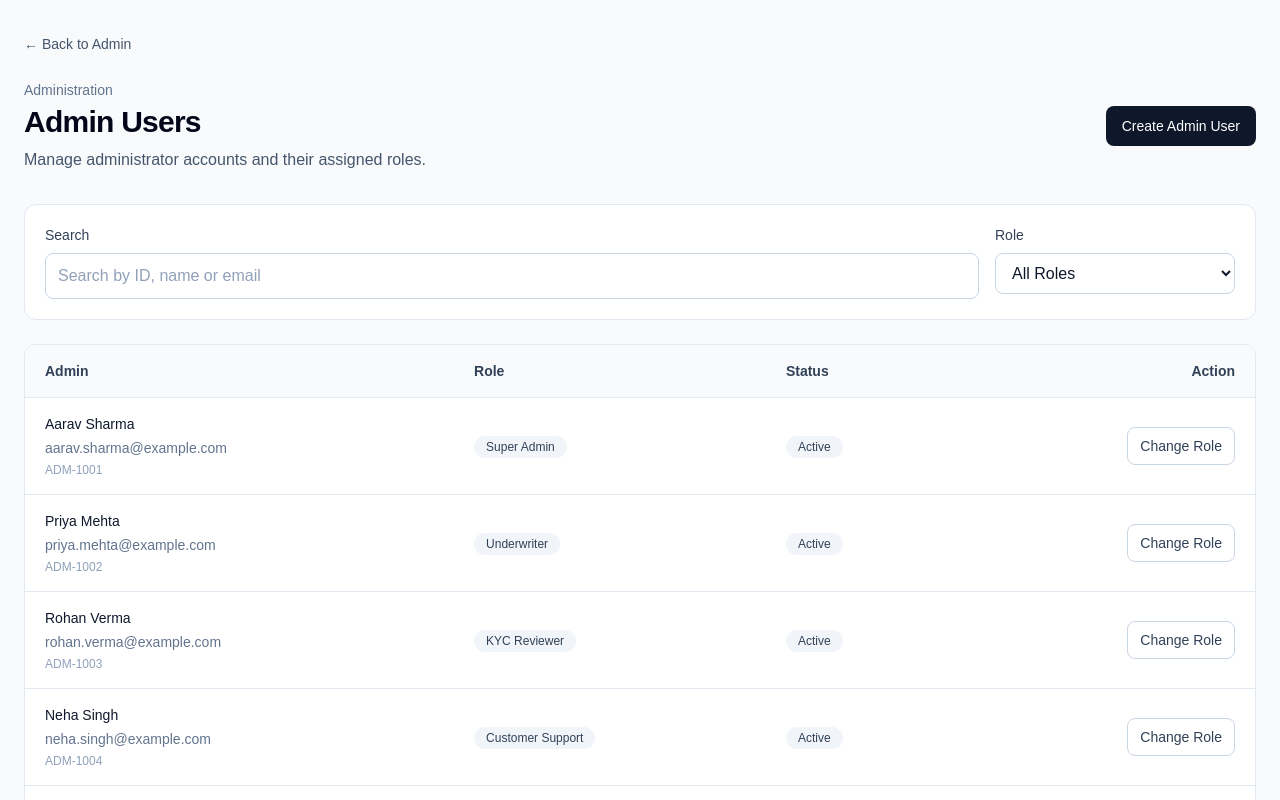
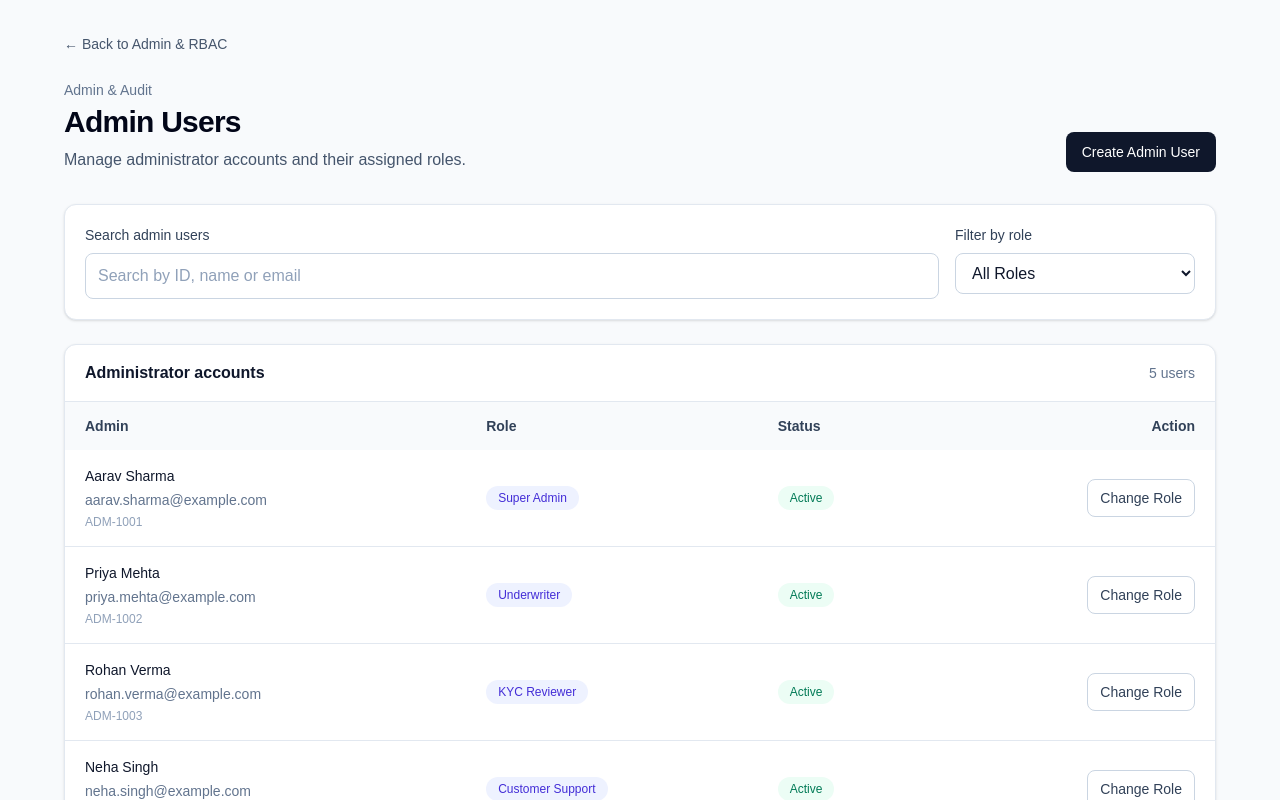
Before and after one commit to sangya03byte/inpockets-admin, a Next.js app: page /admin/users in a window 1280 px wide. Shown: the top 800 px of the page. Built offline with nearby package versions, Linux system fonts and the light colour scheme.

Commit message:
feat: improve admin users management UI

```diff
--- a/app/admin/users/page.tsx
+++ b/app/admin/users/page.tsx
@@ -5,181 +5,182 @@ import Link from "next/link";
 import { adminUsers, roles } from "../adminData";
 
 export default function AdminUsersPage() {
+  const [users, setUsers] = useState(adminUsers);
   const [search, setSearch] = useState("");
   const [roleFilter, setRoleFilter] = useState("ALL");
   const [showCreateModal, setShowCreateModal] = useState(false);
   const [selectedUserId, setSelectedUserId] = useState<string | null>(null);
+  const [selectedRole, setSelectedRole] = useState("");
   const [changeReason, setChangeReason] = useState("");
+  const [createName, setCreateName] = useState("");
+  const [createEmail, setCreateEmail] = useState("");
+  const [createRole, setCreateRole] = useState(roles[0]?.id ?? "");
+  const [formError, setFormError] = useState("");
 
   const filteredUsers = useMemo(() => {
     const query = search.trim().toLowerCase();
-
-    return adminUsers.filter((user) => {
+    return users.filter((user) => {
       const matchesSearch =
         !query ||
         user.id.toLowerCase().includes(query) ||
         user.name.toLowerCase().includes(query) ||
         user.email.toLowerCase().includes(query);
-
-      const matchesRole =
-        roleFilter === "ALL" || user.role === roleFilter;
-
+      const matchesRole = roleFilter === "ALL" || user.role === roleFilter;
       return matchesSearch && matchesRole;
     });
-  }, [search, roleFilter]);
+  }, [users, search, roleFilter]);
 
-  const selectedUser = adminUsers.find(
-    (user) => user.id === selectedUserId,
-  );
+  const selectedUser = users.find((user) => user.id === selectedUserId);
+
+  function openRoleModal(userId: string) {
+    const user = users.find((item) => item.id === userId);
+    if (!user) return;
+    setSelectedUserId(userId);
+    setSelectedRole(user.role);
+    setChangeReason("");
+    setFormError("");
+  }
 
   function closeRoleModal() {
     setSelectedUserId(null);
+    setSelectedRole("");
     setChangeReason("");
+    setFormError("");
+  }
+
+  function confirmRoleChange() {
+    if (!selectedUser || !selectedRole || !changeReason.trim()) {
+      setFormError("Select a role and provide a reason to continue.");
+      return;
+    }
+    setUsers((current) =>
+      current.map((user) =>
+        user.id === selectedUser.id ? { ...user, role: selectedRole } : user,
+      ),
+    );
+    closeRoleModal();
+  }
+
+  function closeCreateModal() {
+    setShowCreateModal(false);
+    setCreateName("");
+    setCreateEmail("");
+    setCreateRole(roles[0]?.id ?? "");
+    setFormError("");
+  }
+
+  function createAdminUser() {
+    const name = createName.trim();
+    const email = createEmail.trim();
+
+    if (!name || !email || !createRole) {
+      setFormError("Complete all fields before creating the admin user.");
+      return;
+    }
+    if (users.some((user) => user.email.toLowerCase() === email.toLowerCase())) {
+      setFormError("An admin user with this email already exists.");
+      return;
+    }
+
+    setUsers((current) => [
+      ...current,
+      {
+        id: `ADM-${Date.now()}`,
+        name,
+        email,
+        role: createRole,
+        status: "Active",
+      },
+    ]);
+    closeCreateModal();
   }
 
   return (
-    <main className="min-h-screen bg-slate-50 px-6 py-8 text-slate-950">
-      <div className="mx-auto max-w-7xl">
-        <Link
-          href="/admin"
-          className="text-sm font-medium text-slate-600 hover:text-slate-950"
-        >
-          ← Back to Admin
+    <main className="min-h-screen bg-slate-50 px-4 py-6 text-slate-950 sm:px-6 sm:py-8">
+      <div className="mx-auto max-w-6xl">
+        <Link href="/admin" className="text-sm font-medium text-slate-600 hover:text-slate-950">
+          ← Back to Admin &amp; RBAC
         </Link>
 
-        <div className="mt-6 flex flex-col gap-4 sm:flex-row sm:items-center sm:justify-between">
+        <header className="mt-6 flex flex-col gap-4 sm:flex-row sm:items-end sm:justify-between">
           <div>
-            <p className="text-sm font-medium text-slate-500">
-              Administration
-            </p>
-
-            <h1 className="mt-1 text-3xl font-semibold tracking-tight">
-              Admin Users
-            </h1>
-
-            <p className="mt-2 text-slate-600">
+            <p className="text-sm font-medium text-slate-500">Admin &amp; Audit</p>
+            <h1 className="mt-1 text-3xl font-semibold tracking-tight">Admin Users</h1>
+            <p className="mt-2 text-sm text-slate-600 sm:text-base">
               Manage administrator accounts and their assigned roles.
             </p>
           </div>
-
           <button
             type="button"
-            onClick={() => setShowCreateModal(true)}
+            onClick={() => { setFormError(""); setShowCreateModal(true); }}
             className="rounded-lg bg-slate-900 px-4 py-2.5 text-sm font-medium text-white hover:bg-slate-800"
           >
             Create Admin User
           </button>
-        </div>
+        </header>
 
-        <section className="mt-8 rounded-xl border border-slate-200 bg-white p-5">
-          <div className="grid gap-4 md:grid-cols-[1fr_240px]">
+        <section aria-label="Filter admin users" className="mt-8 rounded-xl border border-slate-200 bg-white p-4 shadow-sm sm:p-5">
+          <div className="grid gap-4 md:grid-cols-[minmax(0,1fr)_240px]">
             <div>
-              <label
-                htmlFor="user-search"
-                className="mb-2 block text-sm font-medium text-slate-700"
-              >
-                Search
-              </label>
-
+              <label htmlFor="user-search" className="mb-2 block text-sm font-medium text-slate-700">Search admin users</label>
               <input
                 id="user-search"
+                type="search"
                 value={search}
                 onChange={(event) => setSearch(event.target.value)}
                 placeholder="Search by ID, name or email"
-                className="w-full rounded-lg border border-slate-300 px-3 py-2.5 text-slate-900 outline-none placeholder:text-slate-400 focus:border-slate-500"
+                className="w-full rounded-lg border border-slate-300 px-3 py-2.5 text-slate-900 outline-none placeholder:text-slate-400 focus:border-slate-500 focus:ring-2 focus:ring-slate-200"
               />
             </div>
-
             <div>
-              <label
-                htmlFor="role-filter"
-                className="mb-2 block text-sm font-medium text-slate-700"
-              >
-                Role
-              </label>
-
+              <label htmlFor="role-filter" className="mb-2 block text-sm font-medium text-slate-700">Filter by role</label>
               <select
                 id="role-filter"
                 value={roleFilter}
                 onChange={(event) => setRoleFilter(event.target.value)}
-                className="w-full rounded-lg border border-slate-300 bg-white px-3 py-2.5 text-slate-900 outline-none focus:border-slate-500"
+                className="w-full rounded-lg border border-slate-300 bg-white px-3 py-2.5 text-slate-900 outline-none focus:border-slate-500 focus:ring-2 focus:ring-slate-200"
               >
                 <option value="ALL">All Roles</option>
-
-                {roles.map((role) => (
-                  <option key={role.id} value={role.id}>
-                    {role.name}
-                  </option>
-                ))}
+                {roles.map((role) => <option key={role.id} value={role.id}>{role.name}</option>)}
               </select>
             </div>
           </div>
         </section>
 
-        <section className="mt-6 overflow-hidden rounded-xl border border-slate-200 bg-white">
+        <section className="mt-6 overflow-hidden rounded-xl border border-slate-200 bg-white shadow-sm">
+          <div className="flex flex-col gap-1 border-b border-slate-200 px-5 py-4 sm:flex-row sm:items-center sm:justify-between">
+            <h2 className="font-semibold text-slate-900">Administrator accounts</h2>
+            <p className="text-sm text-slate-500">{filteredUsers.length} {filteredUsers.length === 1 ? "user" : "users"}</p>
+          </div>
           <div className="overflow-x-auto">
             <table className="min-w-full text-left text-sm">
-              <thead className="border-b border-slate-200 bg-slate-50">
+              <thead className="bg-slate-50">
                 <tr>
-                  <th className="px-5 py-4 font-semibold text-slate-700">
-                    Admin
-                  </th>
-                  <th className="px-5 py-4 font-semibold text-slate-700">
-                    Role
-                  </th>
-                  <th className="px-5 py-4 font-semibold text-slate-700">
-                    Status
-                  </th>
-                  <th className="px-5 py-4 text-right font-semibold text-slate-700">
-                    Action
-                  </th>
+                  <th scope="col" className="px-5 py-3.5 font-semibold text-slate-700">Admin</th>
+                  <th scope="col" className="px-5 py-3.5 font-semibold text-slate-700">Role</th>
+                  <th scope="col" className="px-5 py-3.5 font-semibold text-slate-700">Status</th>
+                  <th scope="col" className="px-5 py-3.5 text-right font-semibold text-slate-700">Action</th>
                 </tr>
               </thead>
-
               <tbody className="divide-y divide-slate-200">
                 {filteredUsers.map((user) => {
                   const role = roles.find((item) => item.id === user.role);
-
+                  const isActive = user.status === "Active";
                   return (
-                    <tr key={user.id}>
+                    <tr key={user.id} className="hover:bg-slate-50/70">
                       <td className="px-5 py-4">
-                        <p className="font-medium text-slate-900">
-                          {user.name}
-                        </p>
-
-                        <p className="mt-1 text-slate-500">
-                          {user.email}
-                        </p>
-
-                        <p className="mt-1 text-xs text-slate-400">
-                          {user.id}
-                        </p>
+                        <p className="font-medium text-slate-900">{user.name}</p>
+                        <p className="mt-1 text-slate-500">{user.email}</p>
+                        <p className="mt-1 text-xs text-slate-400">{user.id}</p>
                       </td>
-
-                      <td className="px-5 py-4">
-                        <span className="rounded-full bg-slate-100 px-3 py-1 text-xs font-medium text-slate-700">
-                          {role?.name ?? user.role}
-                        </span>
+                      <td className="whitespace-nowrap px-5 py-4">
+                        <span className="inline-flex rounded-full bg-indigo-50 px-3 py-1 text-xs font-medium text-indigo-700">{role?.name ?? user.role}</span>
                       </td>
-
-                      <td className="px-5 py-4">
-                        <span
-                          className={
-                            user.status === "Active"
-                              ? "rounded-full bg-slate-100 px-3 py-1 text-xs font-medium text-slate-700"
-                              : "rounded-full bg-slate-200 px-3 py-1 text-xs font-medium text-slate-500"
-                          }
-                        >
-                          {user.status}
-                        </span>
+                      <td className="whitespace-nowrap px-5 py-4">
+                        <span className={isActive ? "inline-flex rounded-full bg-emerald-50 px-3 py-1 text-xs font-medium text-emerald-700" : "inline-flex rounded-full bg-slate-100 px-3 py-1 text-xs font-medium text-slate-600"}>{user.status}</span>
                       </td>
-
-                      <td className="px-5 py-4 text-right">
-                        <button
-                          type="button"
-                          onClick={() => setSelectedUserId(user.id)}
-                          className="rounded-lg border border-slate-300 px-3 py-2 text-sm font-medium text-slate-700 hover:bg-slate-50"
-                        >
+                      <td className="whitespace-nowrap px-5 py-4 text-right">
+                        <button type="button" onClick={() => openRoleModal(user.id)} className="rounded-lg border border-slate-300 px-3 py-2 text-sm font-medium text-slate-700 hover:bg-slate-100">
                           Change Role
                         </button>
                       </td>
@@ -189,99 +190,72 @@ export default function AdminUsersPage() {
               </tbody>
             </table>
           </div>
-
           {filteredUsers.length === 0 && (
             <div className="px-6 py-12 text-center">
-              <p className="font-medium text-slate-900">
-                No admin users found
-              </p>
-
-              <p className="mt-1 text-sm text-slate-500">
-                Try changing your search or role filter.
-              </p>
+              <p className="font-medium text-slate-900">No admin users found</p>
+              <p className="mt-1 text-sm text-slate-500">Try a different name, email, ID or role filter.</p>
+              {(search || roleFilter !== "ALL") && (
+                <button type="button" onClick={() => { setSearch(""); setRoleFilter("ALL"); }} className="mt-4 text-sm font-medium text-slate-700 underline underline-offset-4 hover:text-slate-950">Clear filters</button>
+              )}
             </div>
           )}
         </section>
 
         {selectedUser && (
-          <div className="fixed inset-0 z-50 flex items-center justify-center bg-black/40 px-4">
-            <div className="w-full max-w-md rounded-xl bg-white p-6 shadow-xl">
-              <h2 className="text-xl font-semibold">
-                Change Admin Role
-              </h2>
-
-              <p className="mt-2 text-sm text-slate-600">
-                Change role for{" "}
-                <span className="font-medium text-slate-900">
-                  {selectedUser.name}
-                </span>
-                .
-              </p>
-
-              <div className="mt-5">
-                <label
-                  htmlFor="change-reason"
-                  className="mb-2 block text-sm font-medium text-slate-700"
-                >
-                  Reason
-                </label>
-
-                <textarea
-                  id="change-reason"
-                  value={changeReason}
-                  onChange={(event) =>
-                    setChangeReason(event.target.value)
-                  }
-                  rows={4}
-                  placeholder="Enter the reason for changing this role"
-                  className="w-full rounded-lg border border-slate-300 px-3 py-2.5 text-slate-900 outline-none placeholder:text-slate-400 focus:border-slate-500"
-                />
+          <div className="fixed inset-0 z-50 flex items-center justify-center bg-slate-950/50 px-4 py-6" onMouseDown={(event) => { if (event.target === event.currentTarget) closeRoleModal(); }}>
+            <section role="dialog" aria-modal="true" aria-labelledby="change-role-title" className="w-full max-w-lg rounded-2xl bg-white p-6 shadow-2xl">
+              <p className="text-sm font-medium text-slate-500">Admin &amp; RBAC</p>
+              <h2 id="change-role-title" className="mt-1 text-xl font-semibold text-slate-950">Change Admin Role</h2>
+              <p className="mt-2 text-sm leading-6 text-slate-600">Choose a role for <span className="font-medium text-slate-900">{selectedUser.name}</span>. Provide a reason for the audit trail.</p>
+              <div className="mt-5 space-y-4">
+                <div>
+                  <label htmlFor="new-role" className="mb-2 block text-sm font-medium text-slate-700">New role</label>
+                  <select id="new-role" value={selectedRole} onChange={(event) => setSelectedRole(event.target.value)} className="w-full rounded-lg border border-slate-300 bg-white px-3 py-2.5 text-slate-900 outline-none focus:border-slate-500 focus:ring-2 focus:ring-slate-200">
+                    {roles.map((role) => <option key={role.id} value={role.id}>{role.name}</option>)}
+                  </select>
+                </div>
+                <div>
+                  <label htmlFor="change-reason" className="mb-2 block text-sm font-medium text-slate-700">Reason <span className="text-rose-600">*</span></label>
+                  <textarea id="change-reason" value={changeReason} onChange={(event) => { setChangeReason(event.target.value); setFormError(""); }} rows={3} placeholder="Explain why this role change is needed" className="w-full rounded-lg border border-slate-300 px-3 py-2.5 text-slate-900 outline-none placeholder:text-slate-400 focus:border-slate-500 focus:ring-2 focus:ring-slate-200" />
+                </div>
               </div>
-
+              {formError && <p role="alert" className="mt-3 text-sm text-rose-600">{formError}</p>}
               <div className="mt-6 flex justify-end gap-3">
-                <button
-                  type="button"
-                  onClick={closeRoleModal}
-                  className="rounded-lg border border-slate-300 px-4 py-2.5 text-sm font-medium text-slate-700"
-                >
-                  Cancel
-                </button>
-
-                <button
-                  type="button"
-                  disabled={!changeReason.trim()}
-                  onClick={closeRoleModal}
-                  className="rounded-lg bg-slate-900 px-4 py-2.5 text-sm font-medium text-white disabled:cursor-not-allowed disabled:opacity-40"
-                >
-                  Confirm Role Change
-                </button>
+                <button type="button" onClick={closeRoleModal} className="rounded-lg border border-slate-300 px-4 py-2.5 text-sm font-medium text-slate-700 hover:bg-slate-50">Cancel</button>
+                <button type="button" disabled={!selectedRole || !changeReason.trim()} onClick={confirmRoleChange} className="rounded-lg bg-slate-900 px-4 py-2.5 text-sm font-medium text-white hover:bg-slate-800 disabled:cursor-not-allowed disabled:opacity-40">Confirm Role Change</button>
               </div>
-            </div>
+            </section>
           </div>
         )}
 
         {showCreateModal && (
-          <div className="fixed inset-0 z-50 flex items-center justify-center bg-black/40 px-4">
-            <div className="w-full max-w-md rounded-xl bg-white p-6 shadow-xl">
-              <h2 className="text-xl font-semibold">
-                Create Admin User
-              </h2>
-
-              <p className="mt-2 text-sm text-slate-600">
-                Admin user creation will be connected to the backend
-                workflow when available.
-              </p>
-
-              <div className="mt-6 flex justify-end">
-                <button
-                  type="button"
-                  onClick={() => setShowCreateModal(false)}
-                  className="rounded-lg bg-slate-900 px-4 py-2.5 text-sm font-medium text-white"
-                >
-                  Cancel
-                </button>
+          <div className="fixed inset-0 z-50 flex items-center justify-center bg-slate-950/50 px-4 py-6" onMouseDown={(event) => { if (event.target === event.currentTarget) closeCreateModal(); }}>
+            <section role="dialog" aria-modal="true" aria-labelledby="create-admin-title" className="w-full max-w-lg rounded-2xl bg-white p-6 shadow-2xl">
+              <p className="text-sm font-medium text-slate-500">Admin &amp; RBAC</p>
+              <h2 id="create-admin-title" className="mt-1 text-xl font-semibold text-slate-950">Create Admin User</h2>
+              <p className="mt-2 text-sm leading-6 text-slate-600">Add an administrator and assign an initial role.</p>
+              <div className="mt-5 space-y-4">
+                <div>
+                  <label htmlFor="create-name" className="mb-2 block text-sm font-medium text-slate-700">Full name</label>
+                  <input id="create-name" value={createName} onChange={(event) => { setCreateName(event.target.value); setFormError(""); }} autoComplete="name" placeholder="Enter full name" className="w-full rounded-lg border border-slate-300 px-3 py-2.5 text-slate-900 outline-none placeholder:text-slate-400 focus:border-slate-500 focus:ring-2 focus:ring-slate-200" />
+                </div>
+                <div>
+                  <label htmlFor="create-email" className="mb-2 block text-sm font-medium text-slate-700">Email address</label>
+                  <input id="create-email" type="email" value={createEmail} onChange={(event) => { setCreateEmail(event.target.value); setFormError(""); }} autoComplete="email" placeholder="name@company.com" className="w-full rounded-lg border border-slate-300 px-3 py-2.5 text-slate-900 outline-none placeholder:text-slate-400 focus:border-slate-500 focus:ring-2 focus:ring-slate-200" />
+                </div>
+                <div>
+                  <label htmlFor="create-role" className="mb-2 block text-sm font-medium text-slate-700">Initial role</label>
+                  <select id="create-role" value={createRole} onChange={(event) => { setCreateRole(event.target.value); setFormError(""); }} className="w-full rounded-lg border border-slate-300 bg-white px-3 py-2.5 text-slate-900 outline-none focus:border-slate-500 focus:ring-2 focus:ring-slate-200">
+                    {roles.map((role) => <option key={role.id} value={role.id}>{role.name}</option>)}
+                  </select>
+                </div>
               </div>
-            </div>
+              {formError && <p role="alert" className="mt-3 text-sm text-rose-600">{formError}</p>}
+              <div className="mt-6 flex justify-end gap-3">
+                <button type="button" onClick={closeCreateModal} className="rounded-lg border border-slate-300 px-4 py-2.5 text-sm font-medium text-slate-700 hover:bg-slate-50">Cancel</button>
+                <button type="button" onClick={createAdminUser} disabled={!createName.trim() || !createEmail.trim() || !createRole} className="rounded-lg bg-slate-900 px-4 py-2.5 text-sm font-medium text-white hover:bg-slate-800 disabled:cursor-not-allowed disabled:opacity-40">Create User</button>
+              </div>
+            </section>
           </div>
         )}
       </div>
```
